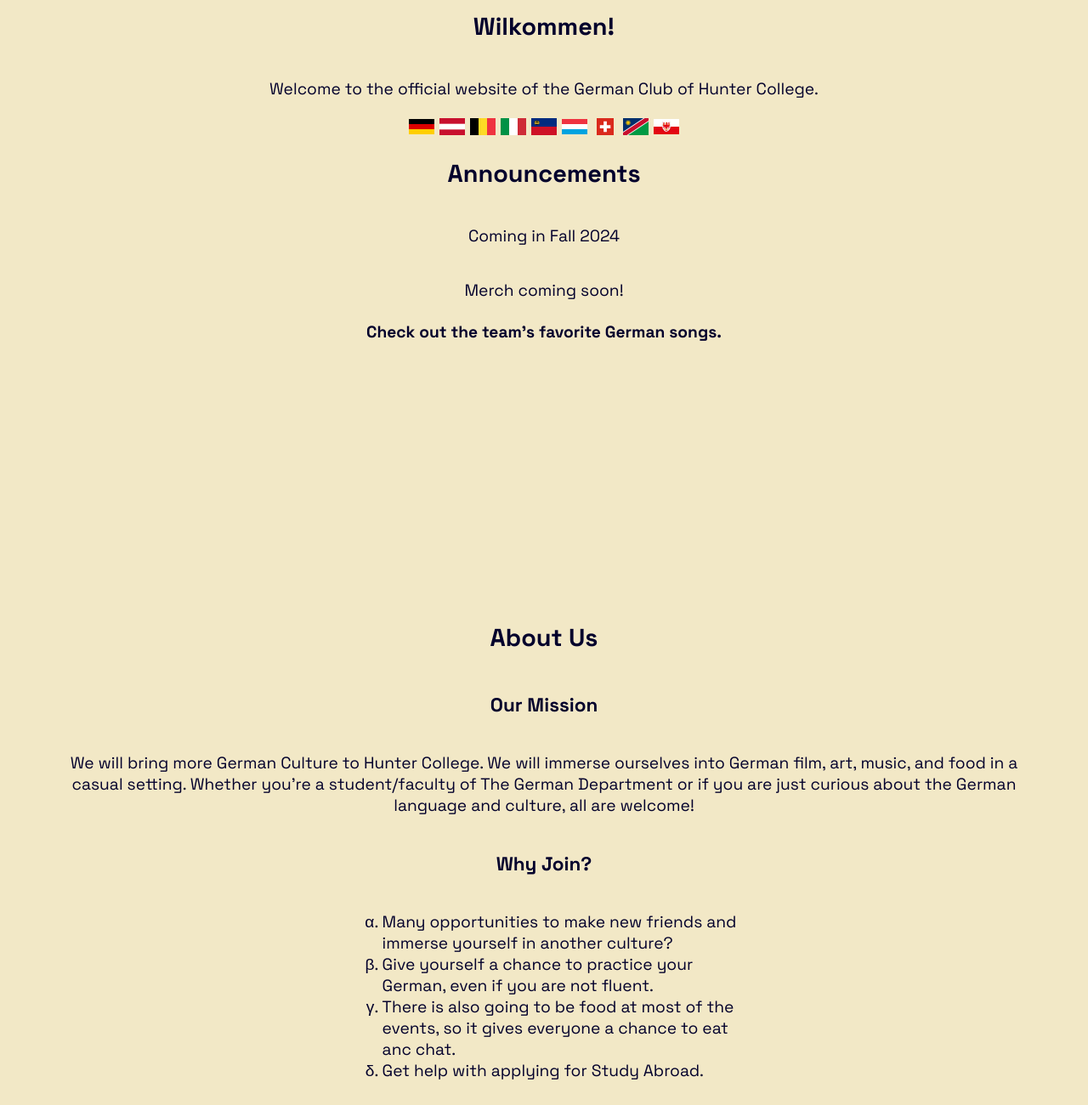
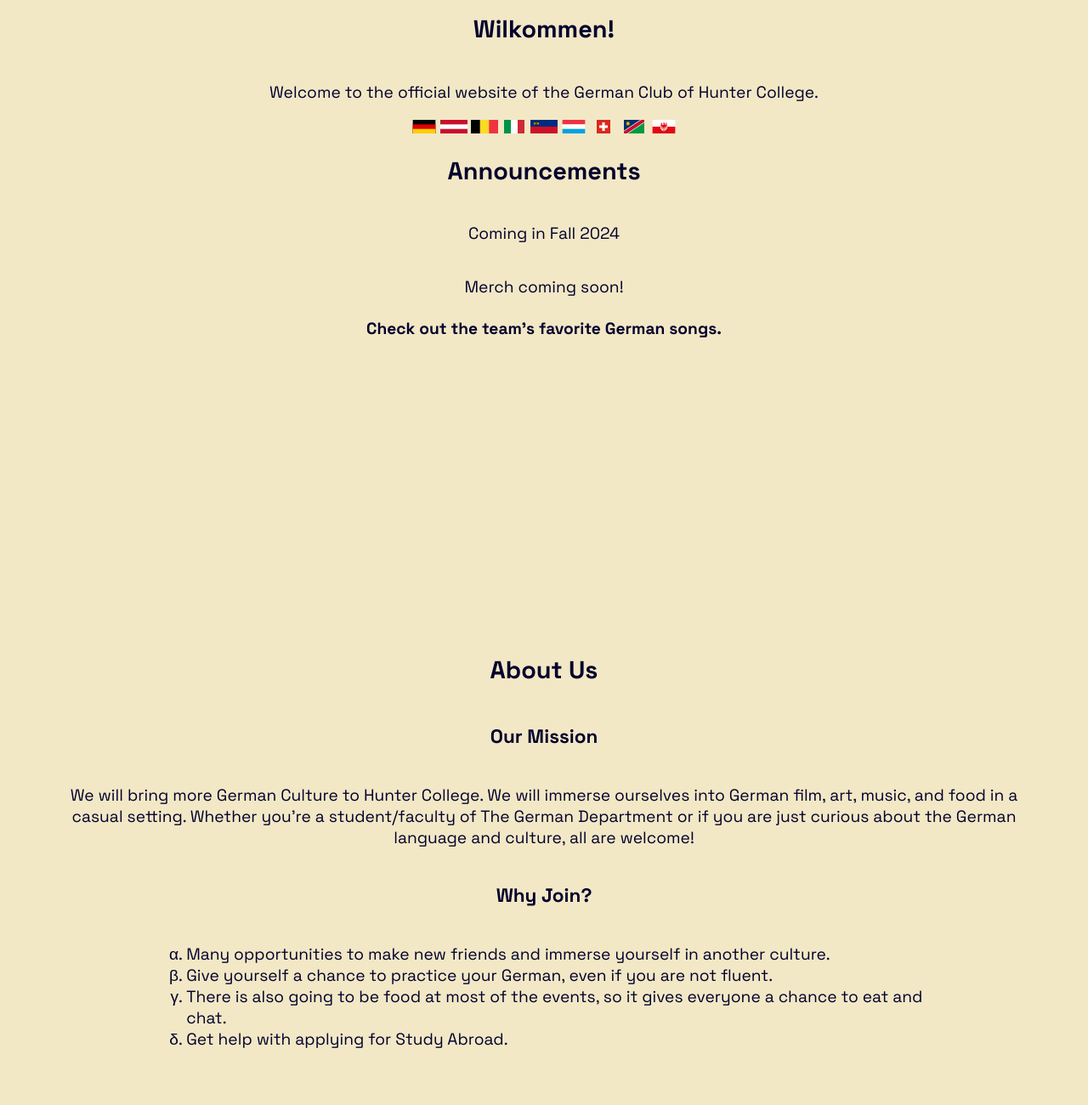
Before and after one commit to ragibasif/german-club-hunter, a website: page index.html in a window 1280 px wide. Shown: the part 200-1500 px from the top of the page at 85% size. Drawn offline with Linux system fonts and the light colour scheme.

Commit message:
refactor

```diff
--- a/index.html
+++ b/index.html
@@ -53,7 +53,7 @@
         <p>
           Welcome to the official website of the German Club of Hunter College.
         </p>
-        <div class="flag-container">
+        <div id="flag-container" class="flag-container">
           <img src="./assets/flags/Flag_of_Germany.svg" alt="" />
           <img src="./assets/flags/Flag_of_Austria.svg" alt="" />
           <img src="./assets/flags/Flag_of_Belgium.svg" alt="" />
@@ -90,7 +90,7 @@
           <ul>
             <li>
               Many opportunities to make new friends and immerse yourself in
-              another culture?
+              another culture.
             </li>
             <li>
               Give yourself a chance to practice your German, even if you are
@@ -98,7 +98,7 @@
             </li>
             <li>
               There is also going to be food at most of the events, so it gives
-              everyone a chance to eat anc chat.
+              everyone a chance to eat and chat.
             </li>
             <li>Get help with applying for Study Abroad.</li>
           </ul>
--- a/script.js
+++ b/script.js
@@ -70,6 +70,7 @@
       const image = document.createElement("img");
       image.classList.add("team-card-img");
       image.src = item.image;
+      image.setAttribute("draggable", "false");
       // Create a description element
       // const description = document.createElement("p");
       // description.classList.add("team-card-description");
@@ -86,3 +87,11 @@
     });
   })
   .catch((error) => console.error("Error fetching the JSON data:", error));
+
+const flagImagesContainer = document.getElementById("flag-container");
+flagImagesContainer.setAttribute("draggable", "false");
+const flagImages = flagImagesContainer.querySelectorAll("img");
+flagImages.forEach((img, index) => {
+  img.setAttribute("draggable", "false");
+  img.setAttribute("id", `flag${index}`);
+});
--- a/styles.css
+++ b/styles.css
@@ -340,9 +340,13 @@
 }
 
 .flag-container img {
-  width: 30px;
+  /* width: 30px;
   height: 20px;
-  padding: 3px;
+  padding: 3px; */
+  width: 2rem;
+  height: 1rem;
+  padding: 0.1rem;
+  user-select: none;
 }
 
 #membership-qr {
@@ -363,7 +367,7 @@
 }
 
 .why-join {
-  width: 40%;
+  width: 80%;
   text-align: center;
   align-items: center;
   display: flex;
@@ -375,7 +379,7 @@
   display: flex;
   flex-direction: column;
   justify-content: center;
-  width: 40%;
+  width: 80%;
   text-align: center;
   align-items: center;
 }
```
Also changed, not shown: team/team.css (+8 -1 lines), assets/qrcodes/german-club-contact-form.png (deleted).
